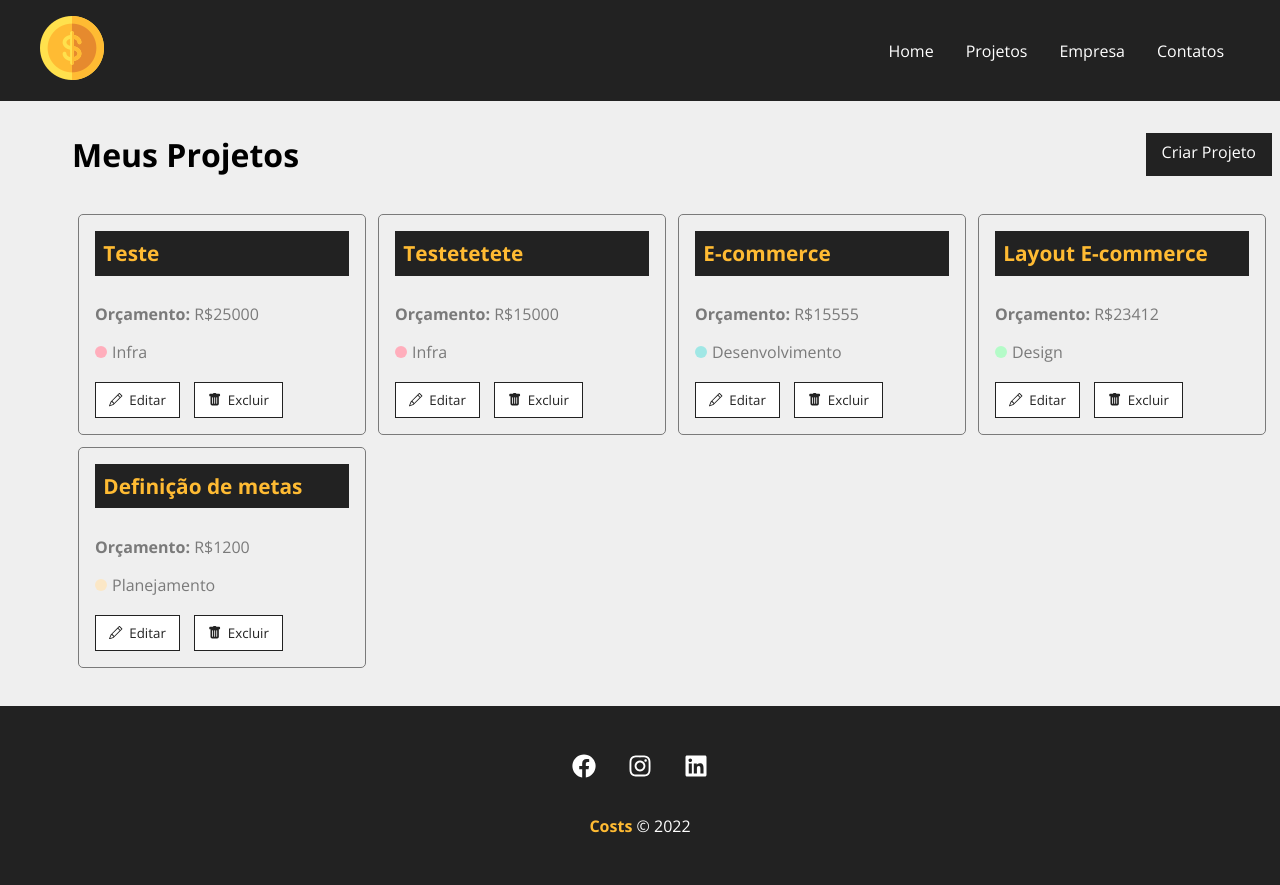
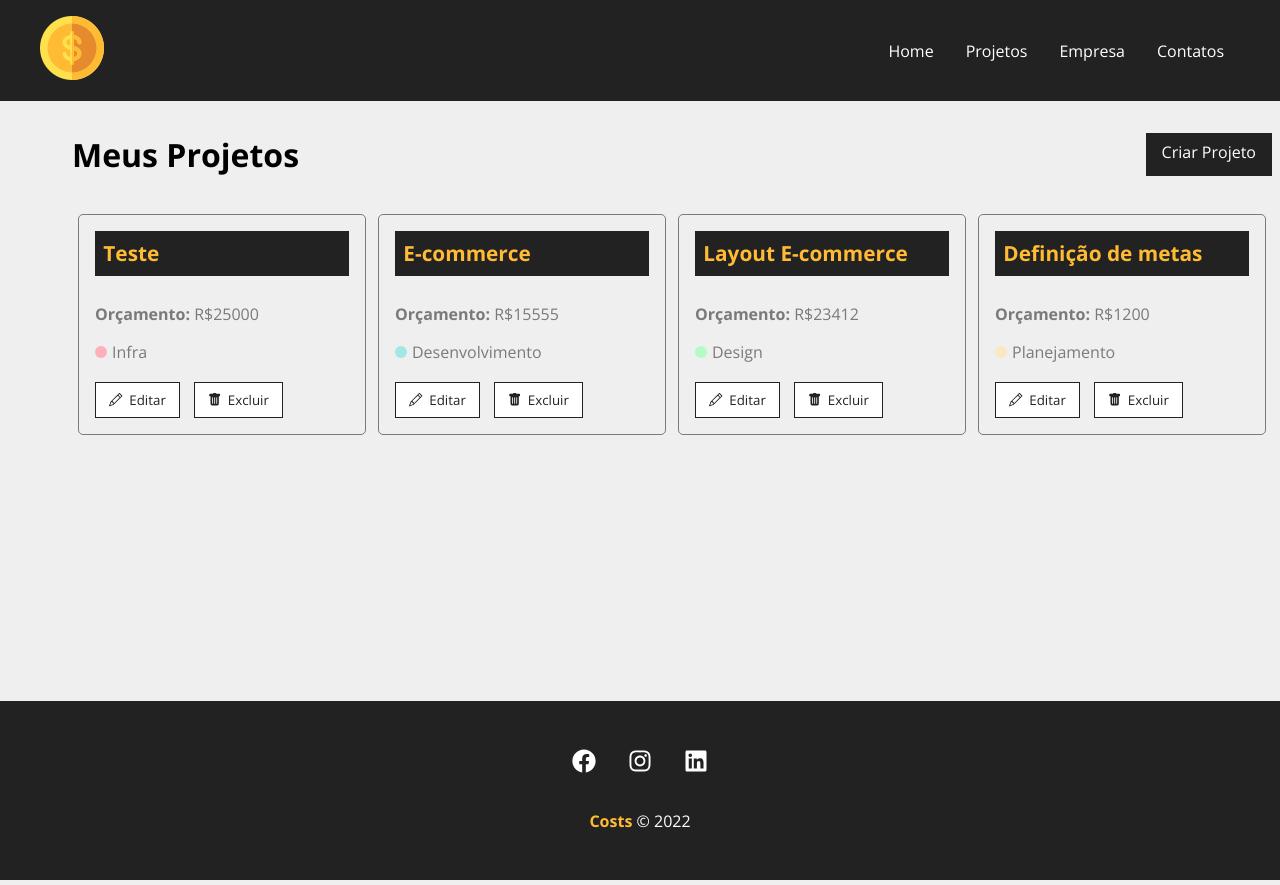
Before and after one commit to icocampos/costs, a React (Create React App) app: page /projects in a window 1280 px wide. Shown: the top 885 px of the page. Built offline with nearby package versions, Linux system fonts and the light colour scheme; data requests are answered from the project's data file.

Commit message:
init delete

```diff
--- a/db.json
+++ b/db.json
@@ -10,17 +10,6 @@
       "cost": 0,
       "services": [],
       "id": 1
-    },
-    {
-      "name": "Testetetete",
-      "budget": "15000",
-      "category": {
-        "id": "1",
-        "name": "Infra"
-      },
-      "cost": 0,
-      "services": [],
-      "id": 2
     },
     {
       "name": "E-commerce",
--- a/src/components/pages/Projects.js
+++ b/src/components/pages/Projects.js
@@ -33,6 +33,21 @@
         .catch(err => console.log(err));
     }, [])
 
+    function removeProject(id) {
+
+        fetch(`http://localhost:5000/projects/${id}`, {
+            method: 'DELETE',
+            headers: {
+                'Content-Type': 'application/json',
+            },
+        }).then(resp => resp.json())
+        .then(data => {
+            setProjects(projects.filter((project) => project.id !== id))
+            // message
+        })
+        .catch(err => console.log(err));
+    }
+
     return (
         <div className={styles.project_container}>
             <div className={styles.title_container}>
@@ -49,6 +64,7 @@
                     budget={project.budget}
                     category={project?.category?.name}
                     key={project.id}
+                    handleRemove={removeProject}
                  />
                 ))}
             </Container>
--- a/src/components/project/ProjectCard.js
+++ b/src/components/project/ProjectCard.js
@@ -4,6 +4,12 @@
 import { BsPencil, BsFillTrashFill } from 'react-icons/bs';
 
 function ProjectCard({ id, name, budget, category, handleRemove }) {
+
+    const remove = (e) => {
+        e.preventDefault();
+        handleRemove(id);
+    }
+
     return (
         <div className={styles.project_card}>
             <h4>{name}</h4>
@@ -17,7 +23,7 @@
                 <button>
                     <BsPencil /> Editar
                 </button>
-                <button>
+                <button onClick={remove}>
                     <BsFillTrashFill /> Excluir
                 </button>
             </div>
```
